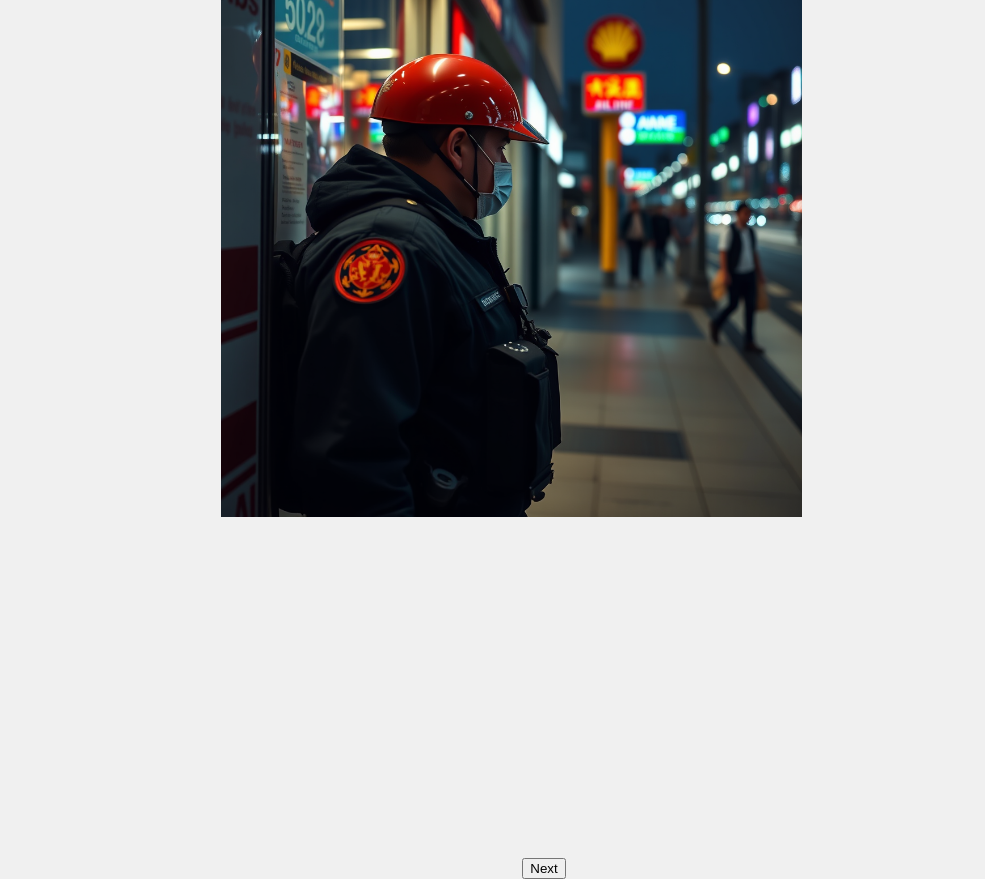
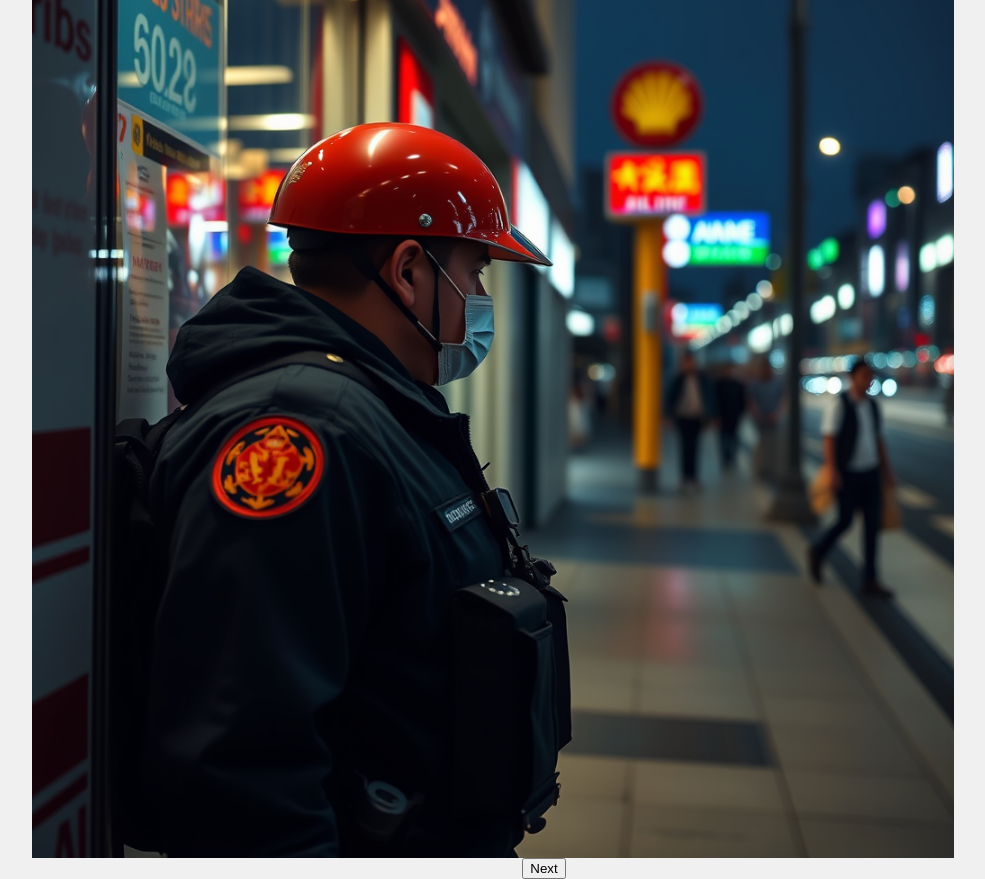
Before and after one commit to LemmeLurk/healthcare, a plain HTML site: page index.html in a window 1280 px wide. Both pictures are taken after a click on the button "Next". Shown: the whole page, without its empty margins (96-1081 px from the left). Drawn offline with Linux system fonts and the light colour scheme.

Commit message:
Update styles.css

```diff
--- a/styles.css
+++ b/styles.css
@@ -8,12 +8,12 @@ body {
     font-family: Arial, sans-serif;
 }
 
-#imageDisplay {
-    max-width: 90%;
-    max-height: 70%;
-    transition: transform 0.5s;
+#content {
+    text-align: center;
 }
 
-.glitch {
-    filter: contrast(150%) hue-rotate(30deg);
+img {
+    max-width: 90%;
+    height: auto;
+    transition: transform 0.3s;
 }
```
